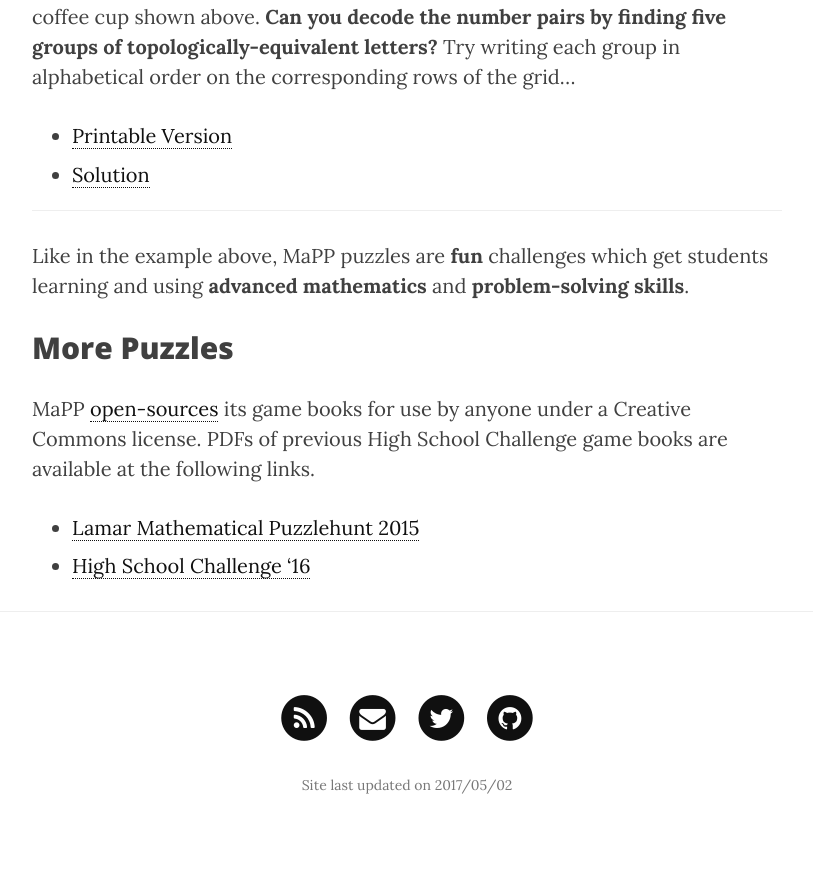
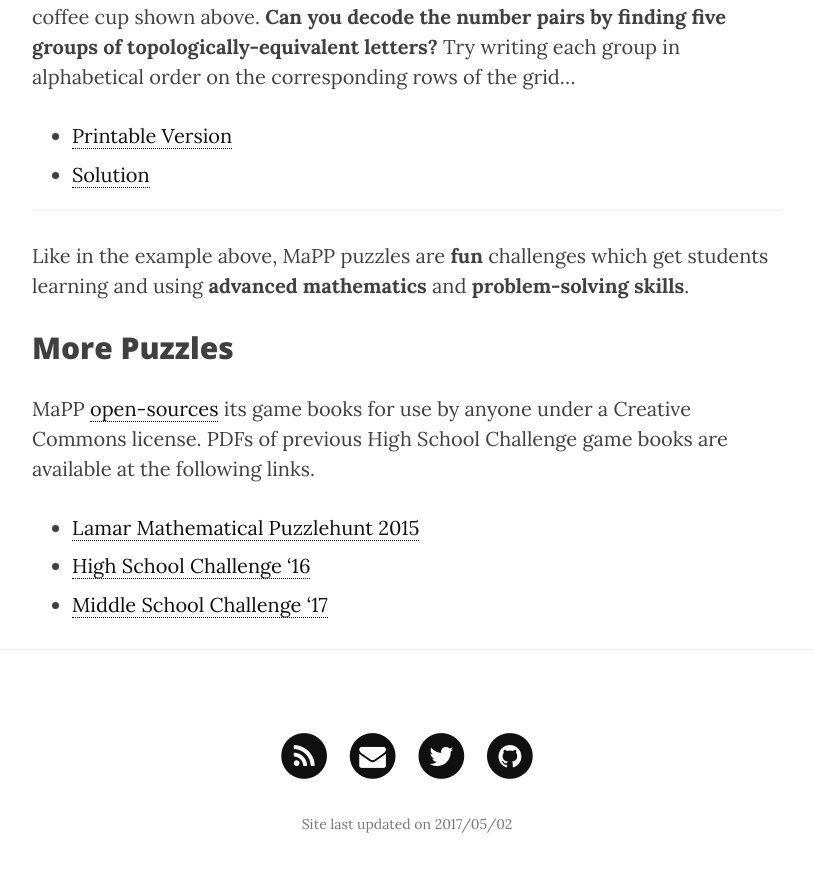
Before and after one commit to MaPPmath/mappmath.github.io, a Jekyll site: the page built from pages/1_puzzles.md, in a window 1280 px wide and 900 px high, scrolled down 1303 px. Shown: the top 872 px of the window, without its empty margins (233-1046 px from the left). Built offline with Jekyll 4.4.1, drawn with Linux system fonts in a browser that asks for light colours; nearby versions of some CDN libraries.

Commit message:
add msc17 puzzles

```diff
--- a/pages/1_puzzles.md
+++ b/pages/1_puzzles.md
@@ -35,6 +35,8 @@ are available at the following links.
 
 - [Lamar Mathematical Puzzlehunt 2015][lamp2015]
 - [High School Challenge '16][hsc16]
+- [Middle School Challenge '17][msc17]
 
 [lamp2015]: https://github.com/MaPPmath/lamp-2015/raw/master/booklet.pdf
 [hsc16]: https://github.com/MaPPmath/hsc16/raw/master/booklet.pdf
+[msc17]: https://github.com/MaPPmath/msc17/raw/master/msc17-game-book.pdf
```
Also changed, not shown: pages/4_open.md (+0 -2 lines).
